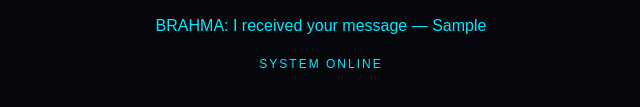
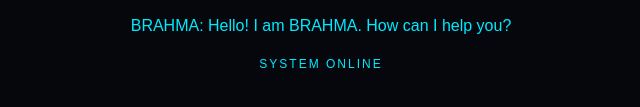
Before and after one commit to aryanpanda1224-cpu/brahma-ai, a plain HTML site: page index.html in a window 1280 px wide. Both pictures are taken after typing "Sample" into the empty fields and a click on the button "Send". Shown: the part 547-654 px from the top of the page, without its empty margins (319-959 px from the left). Drawn offline with Linux system fonts and the light colour scheme.

Commit message:
Give BRAHMA its own reply

```diff
--- a/index.html
+++ b/index.html
@@ -125,7 +125,7 @@
       return;
     }
 
-    const reply = "I received your message — " + message;
+    const reply = "Hello! I am BRAHMA. How can I help you?";
 
     response.textContent = "BRAHMA: " + reply;
 
```
